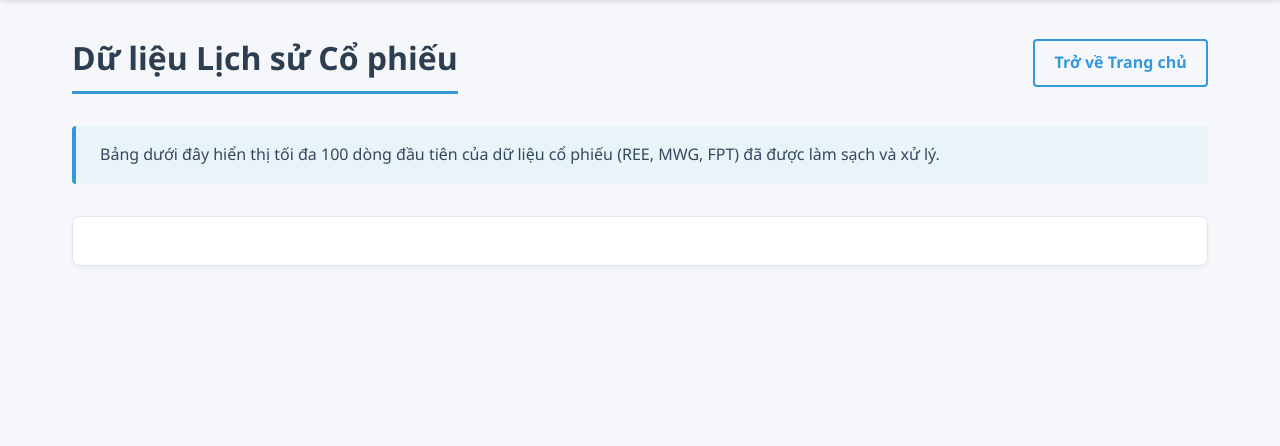
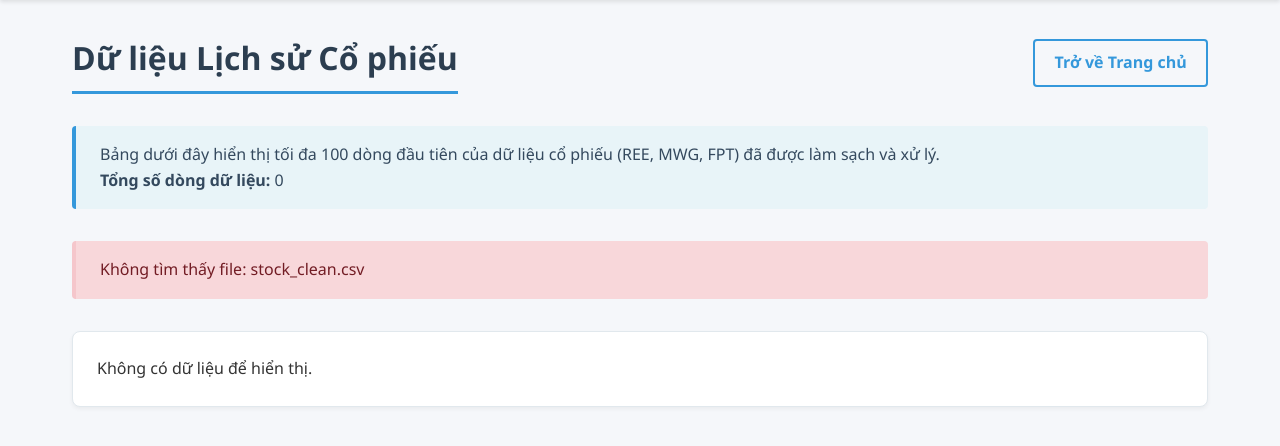
Before and after one commit to DungNgo13/BDES333877_02_Hadoop_HBase_Population_Stock_Analysis, a Flask app: page /stocks in a window 1280 px wide. Shown: the part 64-510 px from the top of the page. Run offline with Flask 3, Linux system fonts and the light colour scheme.

Commit message:
fix: render data tables in flask dashboard

```diff
--- a/source-code/07_gui/app.py
+++ b/source-code/07_gui/app.py
@@ -17,23 +17,36 @@ if sys.stdout and hasattr(sys.stdout, "reconfigure"):
 app = Flask(__name__)
 
 # Duong dan tinh
-PROJECT_ROOT = Path(__file__).resolve().parent.parent.parent
-POP_FILE = PROJECT_ROOT / "dataset" / "clean" / "population_clean.csv"
-STOCK_FILE = PROJECT_ROOT / "dataset" / "clean" / "stock_clean.csv"
-CHARTS_DIR = Path(__file__).resolve().parent / "static" / "charts"
+PROJECT_ROOT = Path(__file__).resolve().parents[2]
+POPULATION_CSV = PROJECT_ROOT / "dataset" / "clean" / "population_clean.csv"
+STOCK_CSV = PROJECT_ROOT / "dataset" / "clean" / "stock_clean.csv"
+CHART_DIR = Path(__file__).resolve().parent / "static" / "charts"
 
 # Dam bao thu muc static/charts ton tai
-CHARTS_DIR.mkdir(parents=True, exist_ok=True)
+CHART_DIR.mkdir(parents=True, exist_ok=True)
+
+def dataframe_to_html(df):
+    if df is None or df.empty:
+        return "<div class='empty-state'>Không có dữ liệu để hiển thị.</div>"
+    return df.to_html(
+        classes="data-table",
+        index=False,
+        border=0,
+        escape=False
+    )
 
 def load_data(filepath):
-    """Doc file CSV bang pandas, tra ve DataFrame hoac None."""
+    """Doc file CSV bang pandas, tra ve DataFrame hoac None, err_msg."""
     if filepath.exists():
         try:
-            return pd.read_csv(filepath)
+            return pd.read_csv(filepath), ""
         except Exception as e:
-            print(f"[LOI] Khong the doc {filepath}: {e}")
-            return None
-    return None
+            return None, f"Lỗi đọc file: {e}"
+    return None, f"Không tìm thấy file: {filepath.name}"
+
+@app.route('/favicon.ico')
+def favicon():
+    return "", 204
 
 @app.route("/")
 def index():
@@ -43,56 +56,77 @@ def index():
 @app.route("/population")
 def population():
     """Trang hien thi du lieu dan so"""
-    df = load_data(POP_FILE)
+    df, err = load_data(POPULATION_CSV)
     if df is not None:
-        data = df.head(100).to_dict(orient="records")
+        table_html = dataframe_to_html(df.head(100))
+        total_rows = len(df)
         columns = df.columns.tolist()
     else:
-        data = []
+        table_html = dataframe_to_html(None)
+        total_rows = 0
         columns = []
-    return render_template("population.html", data=data, columns=columns)
+
+    return render_template("population.html",
+                           table_html=table_html,
+                           total_rows=total_rows,
+                           columns=columns,
+                           error=err)
 
 @app.route("/stocks")
 def stocks():
     """Trang hien thi du lieu chung khoan"""
-    df = load_data(STOCK_FILE)
+    df, err = load_data(STOCK_CSV)
     if df is not None:
-        data = df.head(100).to_dict(orient="records")
+        table_html = dataframe_to_html(df.head(100))
+        total_rows = len(df)
         columns = df.columns.tolist()
     else:
-        data = []
+        table_html = dataframe_to_html(None)
+        total_rows = 0
         columns = []
-    return render_template("stocks.html", data=data, columns=columns)
+
+    return render_template("stocks.html",
+                           table_html=table_html,
+                           total_rows=total_rows,
+                           columns=columns,
+                           error=err)
 
 @app.route("/charts")
 def charts():
     """Trang hien thi bieu do tu thu muc static/charts"""
-    images = []
-    if CHARTS_DIR.exists():
-        images = [f for f in os.listdir(CHARTS_DIR) if f.endswith(".png")]
-    return render_template("charts.html", images=images)
+    charts = []
+    if CHART_DIR.exists():
+        charts = [f for f in os.listdir(CHART_DIR) if f.endswith(".png")]
+    return render_template("charts.html", charts=charts)
 
 @app.route("/search")
 def search():
     """Trang tim kiem (tinh thanh hoac ma co phieu)"""
     query = request.args.get("q", "").strip().lower()
-    results_pop = []
-    results_stock = []
+    pop_table = ""
+    stock_table = ""
 
     if query:
         # Tim kiem dan so
-        df_pop = load_data(POP_FILE)
+        df_pop, _ = load_data(POPULATION_CSV)
         if df_pop is not None and "province" in df_pop.columns:
             mask = df_pop["province"].astype(str).str.lower().str.contains(query, na=False)
-            results_pop = df_pop[mask].to_dict(orient="records")
+            filtered_pop = df_pop[mask]
+            if not filtered_pop.empty:
+                pop_table = dataframe_to_html(filtered_pop)
 
         # Tim kiem chung khoan
-        df_stock = load_data(STOCK_FILE)
+        df_stock, _ = load_data(STOCK_CSV)
         if df_stock is not None and "symbol" in df_stock.columns:
             mask = df_stock["symbol"].astype(str).str.lower().str.contains(query, na=False)
-            results_stock = df_stock[mask].to_dict(orient="records")
+            filtered_stock = df_stock[mask]
+            if not filtered_stock.empty:
+                stock_table = dataframe_to_html(filtered_stock)
 
-    return render_template("search.html", query=query, pop_data=results_pop, stock_data=results_stock)
+    return render_template("search.html",
+                           query=query,
+                           population_table=pop_table,
+                           stock_table=stock_table)
 
 def main():
     print("=" * 55)
--- a/source-code/07_gui/templates/stocks.html
+++ b/source-code/07_gui/templates/stocks.html
@@ -26,7 +26,14 @@
 
         <div class="summary-box">
             Bảng dưới đây hiển thị tối đa 100 dòng đầu tiên của dữ liệu cổ phiếu (REE, MWG, FPT) đã được làm sạch và xử lý.
+            <br><strong>Tổng số dòng dữ liệu:</strong> {{ total_rows }}
         </div>
+
+        {% if error %}
+        <div class="summary-box" style="background-color: #f8d7da; border-color: #f5c6cb; color: #721c24;">
+            {{ error }}
+        </div>
+        {% endif %}
 
         <div class="table-container">
             {{ table_html|safe }}
```
Also changed, not shown: source-code/07_gui/templates/population.html (+7 -0 lines), source-code/07_gui/templates/search.html (+14 -3 lines).
